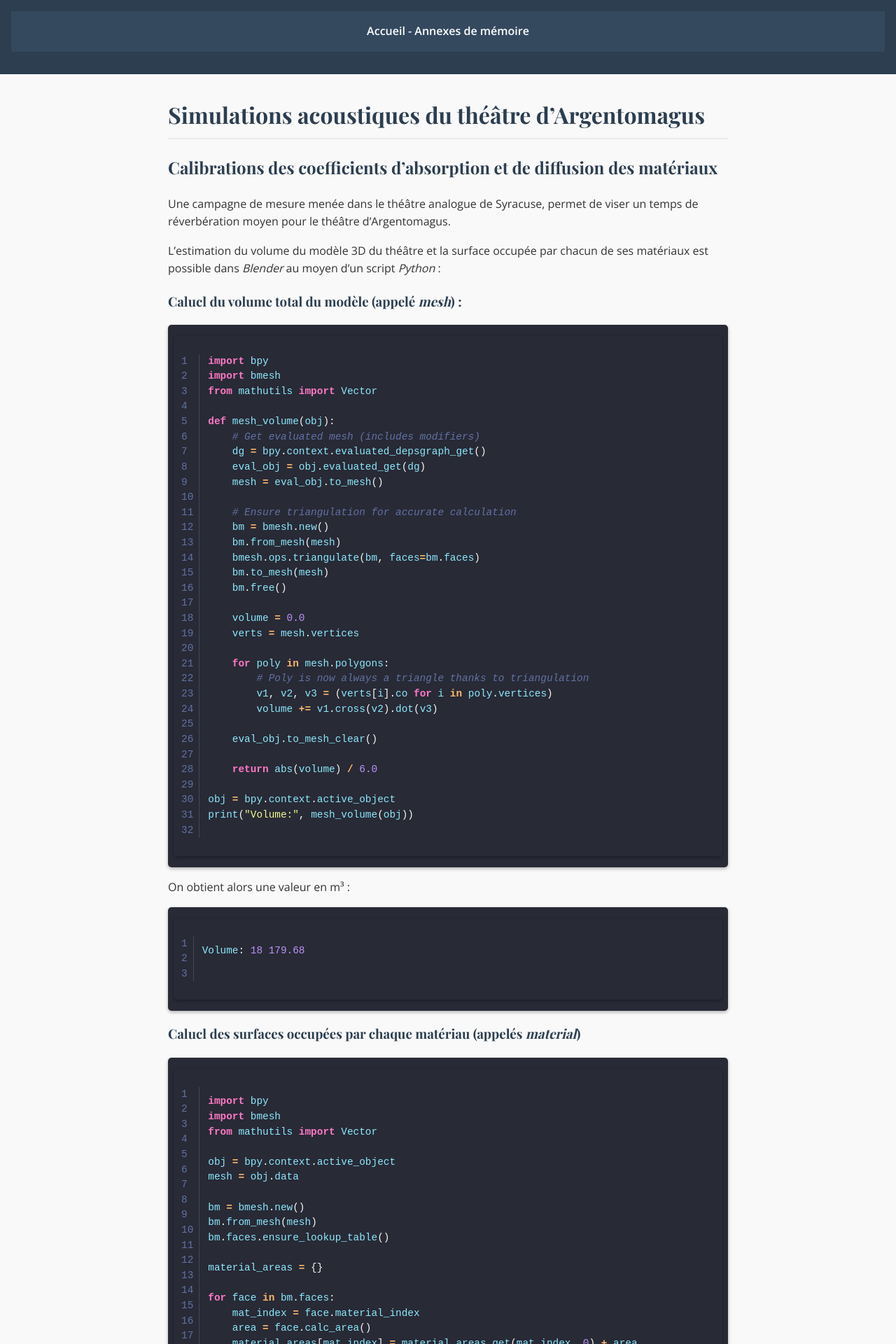
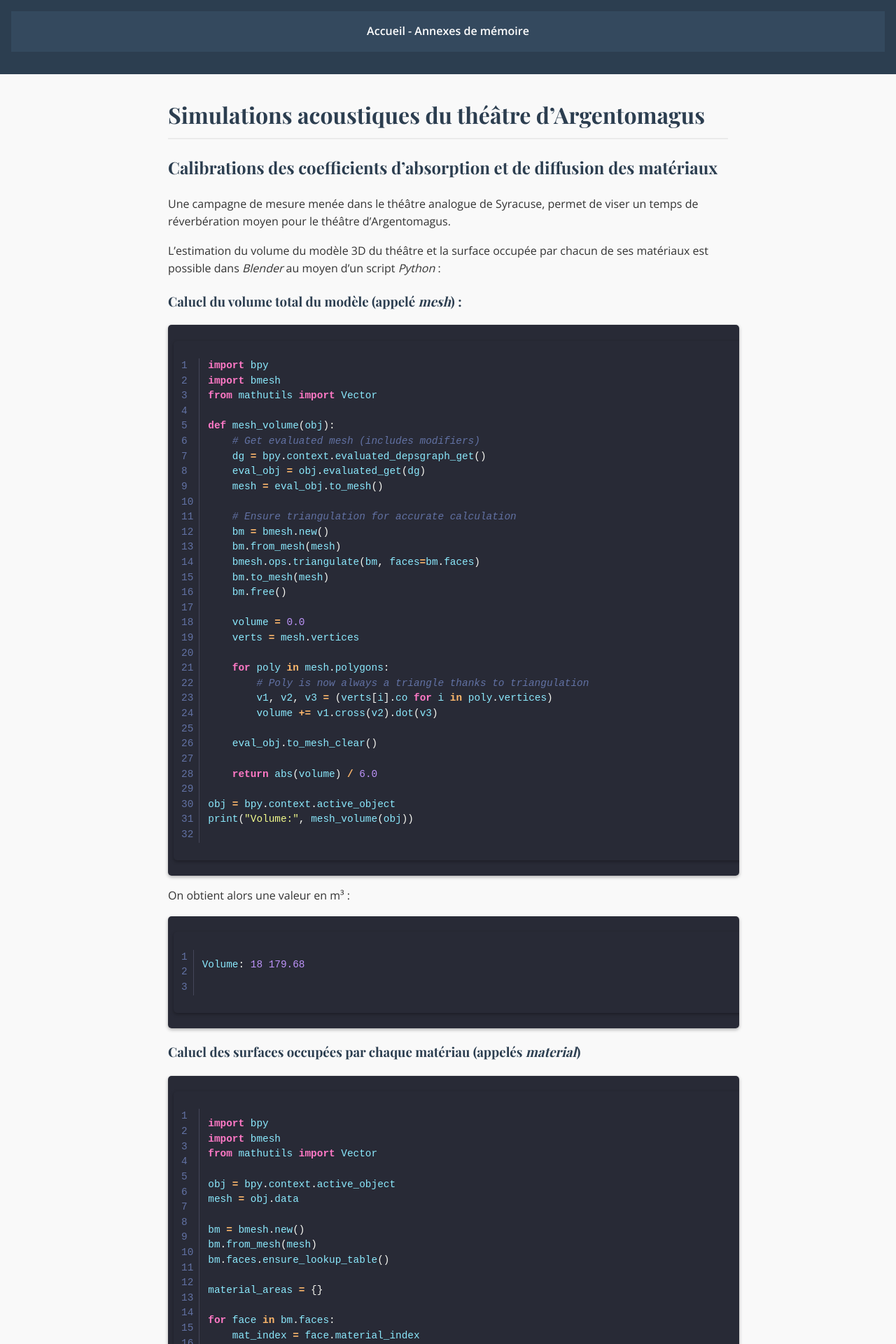
Before and after one commit to agathekowalski/ensll_memoire_p2026, a Jekyll site: the page built from simulations/index.md, in a window 1280 px wide. Shown: the top 1920 px of the page at 70% size. Built offline with Jekyll 4.4.1, drawn with Linux system fonts in a browser that asks for light colours.

Commit message:
Update default.html

```diff
--- a/_layouts/default.html
+++ b/_layouts/default.html
@@ -8,26 +8,26 @@
     <link rel="stylesheet" href="{{ "/style.css" | relative_url }}">
    <style>
   /* Thème sombre et coloré pour les blocs de code (inspiré de Dracula/Monokai) */
-  /* Thème sombre et coloré pour les blocs de code */
   .highlight {
     background-color: #282a36;
     border-radius: 5px;
-    padding: 0.5rem;  /* Réduit le padding vertical et horizontal */
+    padding: 0.5rem;  /* Garde un peu de padding intérieur pour l'espace */
     overflow-x: auto;
-    margin: 0.5rem 0;  /* Réduit la marge verticale */
+    margin: 0.1;
     font-size: 0.9rem;
     line-height: 1.5;
     color: #f8f8f2;
     box-shadow: 0 2px 5px rgba(0, 0, 0, 0.3);
+    width: 100%;  /* Assure que le bloc prend toute la largeur disponible */
   }
 
   /* Numéros de ligne */
   .highlight .lineno {
     color: #6272a4;
-    padding-right: 0.5rem;  /* Réduit l'espace entre les numéros et le code */
+    padding-right: 0.5rem;
     user-select: none;
     border-right: 1px solid #44475a;
-    margin-right: 0.5rem;  /* Réduit la marge à droite des numéros */
+    margin-right: 0.5rem;
   }
 
   /* Le reste de ton CSS pour la coloration syntaxique reste inchangé */
```
